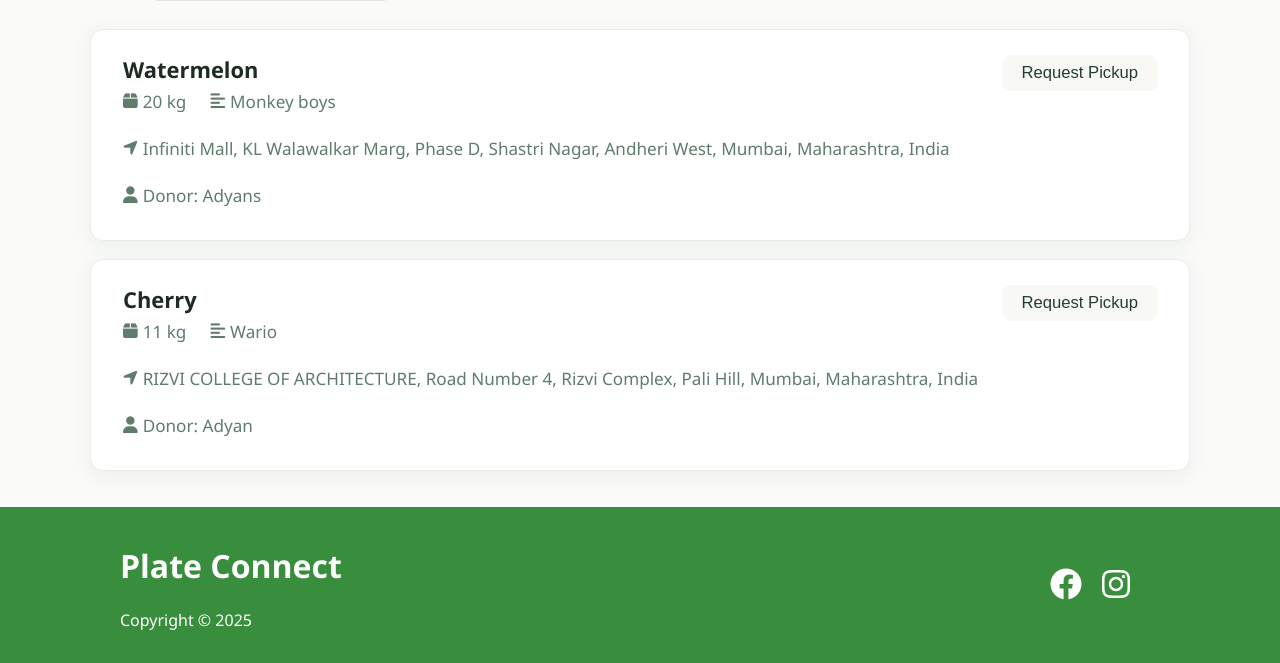
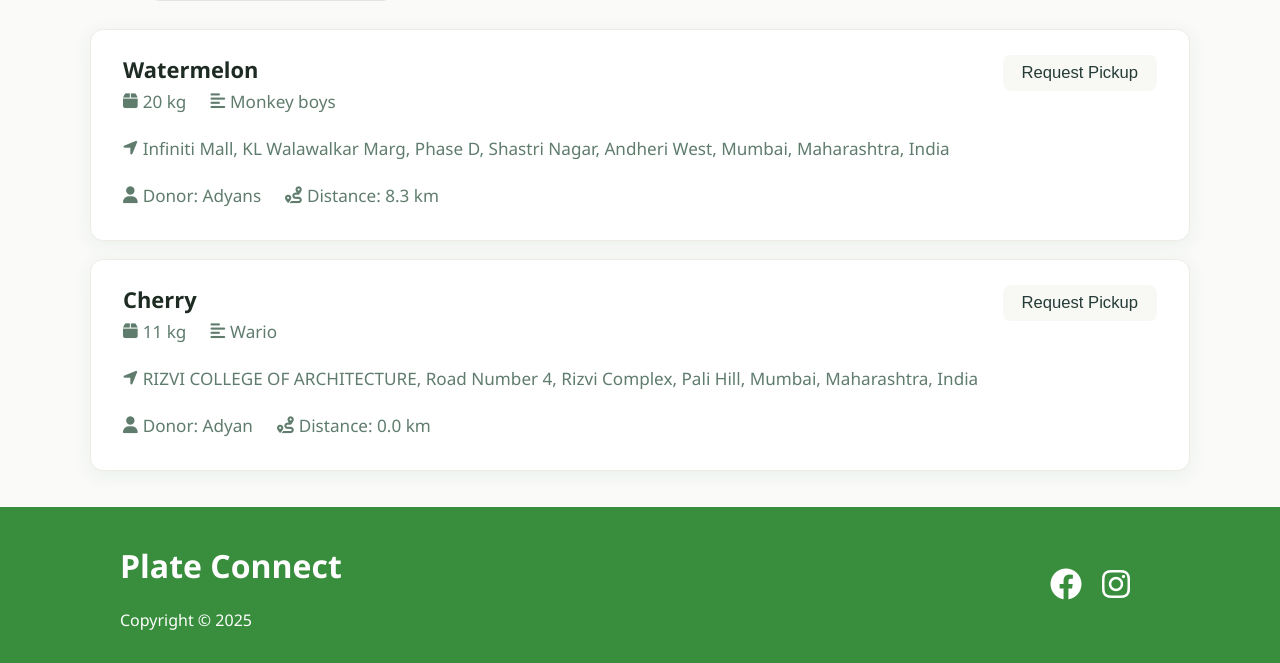
Before and after one commit to adyan5786/Plate-Connect, a Flask app: page /ngo_dashboard in a window 1280 px wide. Shown: the part 316-979 px from the top of the page. Run offline with Flask 3, Linux system fonts and the light colour scheme; a user stored in the database is signed in.

Commit message:
Added a feature in ngo_dashboard and donor_dashboard to show the distance between the ngo and the donor

```diff
--- a/app.py
+++ b/app.py
@@ -3,6 +3,7 @@ from flask_sqlalchemy import SQLAlchemy
 from werkzeug.security import generate_password_hash, check_password_hash
 import os
 from dotenv import load_dotenv
+from math import radians, cos, sin, asin, sqrt
 
 load_dotenv()
 GOOGLE_MAPS_API_KEY = os.environ.get("GOOGLE_MAPS_API_KEY")
@@ -10,6 +11,18 @@ app = Flask(__name__)
 app.secret_key = "your_secret_key"
 app.config["SQLALCHEMY_DATABASE_URI"] = "sqlite:///food_platform.db"
 db = SQLAlchemy(app)
+
+
+def haversine(lat1, lon1, lat2, lon2):
+    # convert decimal degrees to radians
+    lon1, lat1, lon2, lat2 = map(radians, [lon1, lat1, lon2, lat2])
+    # haversine formula
+    dlon = lon2 - lon1
+    dlat = lat2 - lat1
+    a = sin(dlat / 2) ** 2 + cos(lat1) * cos(lat2) * sin(dlon / 2) ** 2
+    c = 2 * asin(sqrt(a))
+    r = 6371  # Radius of earth in kilometers
+    return round(c * r, 2)
 
 
 # User Table: Donor or NGO/Shelter
@@ -148,14 +161,21 @@ def donor_dashboard():
     if donor_id is None:
         return redirect(url_for("login"))
 
+    user = User.query.get(donor_id)
     listings = Listing.query.filter_by(donor_id=donor_id).all()
     pickup_requests = []
     for listing in listings:
         requests = Request.query.filter_by(listing_id=listing.id).all()
         for req in requests:
             ngo_user = User.query.get(req.ngo_id)
+            distance = None
+            if (
+                user and user.latitude and user.longitude
+                and ngo_user and ngo_user.latitude and ngo_user.longitude
+            ):
+                distance = haversine(user.latitude, user.longitude, ngo_user.latitude, ngo_user.longitude)
             pickup_requests.append(
-                {"listing": listing, "ngo": ngo_user, "request": req}
+                {"listing": listing, "ngo": ngo_user, "request": req, "distance": distance}
             )
 
     # fetch approved and removed history for donor
@@ -165,6 +185,12 @@ def donor_dashboard():
     request_history = []
     for h in history_items:
         ngo_user = User.query.get(h.ngo_id) if h.ngo_id else None
+        distance = None
+        if (
+            user and user.latitude and user.longitude
+            and ngo_user and ngo_user.latitude and ngo_user.longitude
+        ):
+            distance = haversine(user.latitude, user.longitude, ngo_user.latitude, ngo_user.longitude)
         request_history.append(
             {
                 "id": h.id,
@@ -172,6 +198,8 @@ def donor_dashboard():
                 "quantity": h.quantity,
                 "description": h.description,
                 "ngo_name": ngo_user.name if ngo_user else None,
+                "ngo_address": ngo_user.address if ngo_user else None,
+                "distance": distance,
                 "status": h.status,
             }
         )
@@ -297,28 +325,77 @@ def ngo_dashboard():
     if not ngo_id:
         return redirect(url_for("login"))
 
+    ngo = User.query.get(ngo_id)
     approved_listing_ids = [
         h.listing_id for h in History.query.filter_by(status="approved").all()
     ]
     requested_listing_ids = [
         req.listing_id for req in Request.query.filter_by(ngo_id=ngo_id).all()
     ]
-    listings = Listing.query.filter(
+    listings_query = Listing.query.filter(
         ~Listing.id.in_(requested_listing_ids + approved_listing_ids)
     ).all()
 
-    # Pending requests from Request table
-    pending_requests = (
+    # Available Donations - with distance
+    listings = []
+    for listing in listings_query:
+        donor = User.query.get(listing.donor_id)
+        distance = None
+        if (
+            donor
+            and donor.latitude
+            and donor.longitude
+            and ngo.latitude
+            and ngo.longitude
+        ):
+            distance = haversine(
+                ngo.latitude, ngo.longitude, donor.latitude, donor.longitude
+            )
+        listings.append({"listing": listing, "donor": donor, "distance": distance})
+
+    # My Requests
+    pending_requests_query = (
         Request.query.filter_by(ngo_id=ngo_id)
         .join(Listing, Request.listing_id == Listing.id)
         .add_entity(Listing)
         .all()
     )
+    pending_requests = []
+    for req, listing in pending_requests_query:
+        donor = User.query.get(listing.donor_id)
+        distance = None
+        if (
+            donor
+            and donor.latitude
+            and donor.longitude
+            and ngo.latitude
+            and ngo.longitude
+        ):
+            distance = haversine(
+                ngo.latitude, ngo.longitude, donor.latitude, donor.longitude
+            )
+        pending_requests.append((req, listing, donor, distance))
 
-    # Approved/rejected requests from History table
-    my_history = History.query.filter(
+    # My History
+    my_history_query = History.query.filter(
         History.ngo_id == ngo_id, History.status.in_(["approved", "rejected"])
     ).all()
+    my_history = []
+    for h in my_history_query:
+        donor = User.query.get(h.donor_id)
+        distance = None
+        if (
+            donor
+            and donor.latitude
+            and donor.longitude
+            and ngo.latitude
+            and ngo.longitude
+        ):
+            distance = haversine(
+                ngo.latitude, ngo.longitude, donor.latitude, donor.longitude
+            )
+        h.donor = donor  # for template compatibility
+        my_history.append((h, donor, distance))
 
     return render_template(
         "ngo_dashboard.html",
--- a/templates/ngo_dashboard.html
+++ b/templates/ngo_dashboard.html
@@ -47,19 +47,23 @@
                     </select>
                 </div>
                 {% if listings %}
-                {% for listing in listings %}
-                <div class="listing-card" data-id="{{ listing.id }}">
+                {% for item in listings %}
+                <div class="listing-card" data-id="{{ item.listing.id }}">
                     <div class="listing-details">
-                        <div class="listing-title">{{ listing.food_type }}</div>
+                        <div class="listing-title">{{ item.listing.food_type }}</div>
                         <div class="listing-meta">
-                            <span><i class="fa fa-box icon"></i> {{ listing.quantity }}</span>
-                            <span><i class="fa fa-align-left icon"></i> {{ listing.description }}</span>
-                            <span><i class="fa fa-location-arrow icon"></i> {{ listing.address }}</span>
-                            <span><i class="fa fa-user icon"></i> Donor: {{ listing.donor.name if listing.donor else 'Unknown' }}</span>
+                            <span><i class="fa fa-box icon"></i> {{ item.listing.quantity }}</span>
+                            <span><i class="fa fa-align-left icon"></i> {{ item.listing.description }}</span>
+                            <span><i class="fa fa-location-arrow icon"></i> {{ item.listing.address }}</span>
+                            <span><i class="fa fa-user icon"></i> Donor: {{ item.donor.name if item.donor else 'Unknown'
+                                }}</span>
+                            {% if item.distance is not none %}
+                            <span><i class="fa fa-route icon"></i> Distance: {{ item.distance }} km</span>
+                            {% endif %}
                         </div>
                     </div>
                     <div class="listing-actions">
-                        <form method="POST" action="{{ url_for('request_listing', listing_id=listing.id) }}">
+                        <form method="POST" action="{{ url_for('request_listing', listing_id=item.listing.id) }}">
                             <button type="submit" class="btn-edit">Request Pickup</button>
                         </form>
                     </div>
@@ -72,9 +76,8 @@
 
             <!-- My Requests Tab -->
             <div id="tab-requests" class="listings-table" style="display:none;">
-                <h3>Pending Requests</h3>
                 {% if pending_requests %}
-                {% for req, listing in pending_requests %}
+                {% for req, listing, donor, distance in pending_requests %}
                 <div class="listing-card" data-id="{{ listing.id }}">
                     <div class="listing-details">
                         <div class="listing-title">{{ listing.food_type }}</div>
@@ -82,11 +85,14 @@
                             <span><i class="fa fa-box icon"></i> {{ listing.quantity }}</span>
                             <span><i class="fa fa-align-left icon"></i> {{ listing.description }}</span>
                             <span><i class="fa fa-location-arrow icon"></i> {{ listing.address }}</span>
-                            <span><i class="fa fa-user icon"></i> Donor: {{ listing.donor.name if listing.donor else 'Unknown' }}</span>
+                            <span><i class="fa fa-user icon"></i> Donor: {{ listing.donor.name if listing.donor else
+                                'Unknown' }}</span>
+                            <span><i class="fa fa-route icon"></i> Distance: {{ distance }} km</span>
                         </div>
                     </div>
                     <div class="listing-actions">
-                        <span class="btn-edit" style="background: #e6f7e6; color: #2b824c; cursor: default;">Pending</span>
+                        <span class="btn-edit"
+                            style="background: #e6f7e6; color: #2b824c; cursor: default;">Pending</span>
                     </div>
                 </div>
                 {% endfor %}
@@ -98,7 +104,7 @@
             <!-- Request History Tab -->
             <div id="tab-history" class="listings-table" style="display:none;">
                 {% if my_history %}
-                {% for h in my_history %}
+                {% for h, donor, distance in my_history %}
                 <div class="listing-card" data-id="{{ h.listing_id }}">
                     <div class="listing-details">
                         <div class="listing-title">{{ h.food_type }}</div>
@@ -106,14 +112,18 @@
                             <span><i class="fa fa-box icon"></i> {{ h.quantity }}</span>
                             <span><i class="fa fa-align-left icon"></i> {{ h.description }}</span>
                             <span><i class="fa fa-location-arrow icon"></i> {{ h.address }}</span>
-                            <span><i class="fa fa-user icon"></i> Donor: {{ h.donor.name if h.donor else 'Unknown' }}</span>
+                            <span><i class="fa fa-user icon"></i> Donor: {{ h.donor.name if h.donor else 'Unknown'
+                                }}</span>
+                            <span><i class="fa fa-route icon"></i> Distance: {{ distance }} km</span>
                         </div>
                     </div>
                     <div class="listing-actions">
                         {% if h.status == "approved" %}
-                        <span class="btn-edit" style="background: #e6f7e6; color: #2b824c; cursor: default;">Approved</span>
+                        <span class="btn-edit"
+                            style="background: #e6f7e6; color: #2b824c; cursor: default;">Approved</span>
                         {% elif h.status == "rejected" %}
-                        <span class="btn-edit" style="background: #f9e2e2; color: #c0392b; cursor: default;">Rejected</span>
+                        <span class="btn-edit"
+                            style="background: #f9e2e2; color: #c0392b; cursor: default;">Rejected</span>
                         {% endif %}
                     </div>
                 </div>
@@ -156,4 +166,5 @@
         });
     </script>
 </body>
+
 </html>
```
Also changed, not shown: templates/donor_dashboard.html (+12 -4 lines), instance/food_platform.db.
